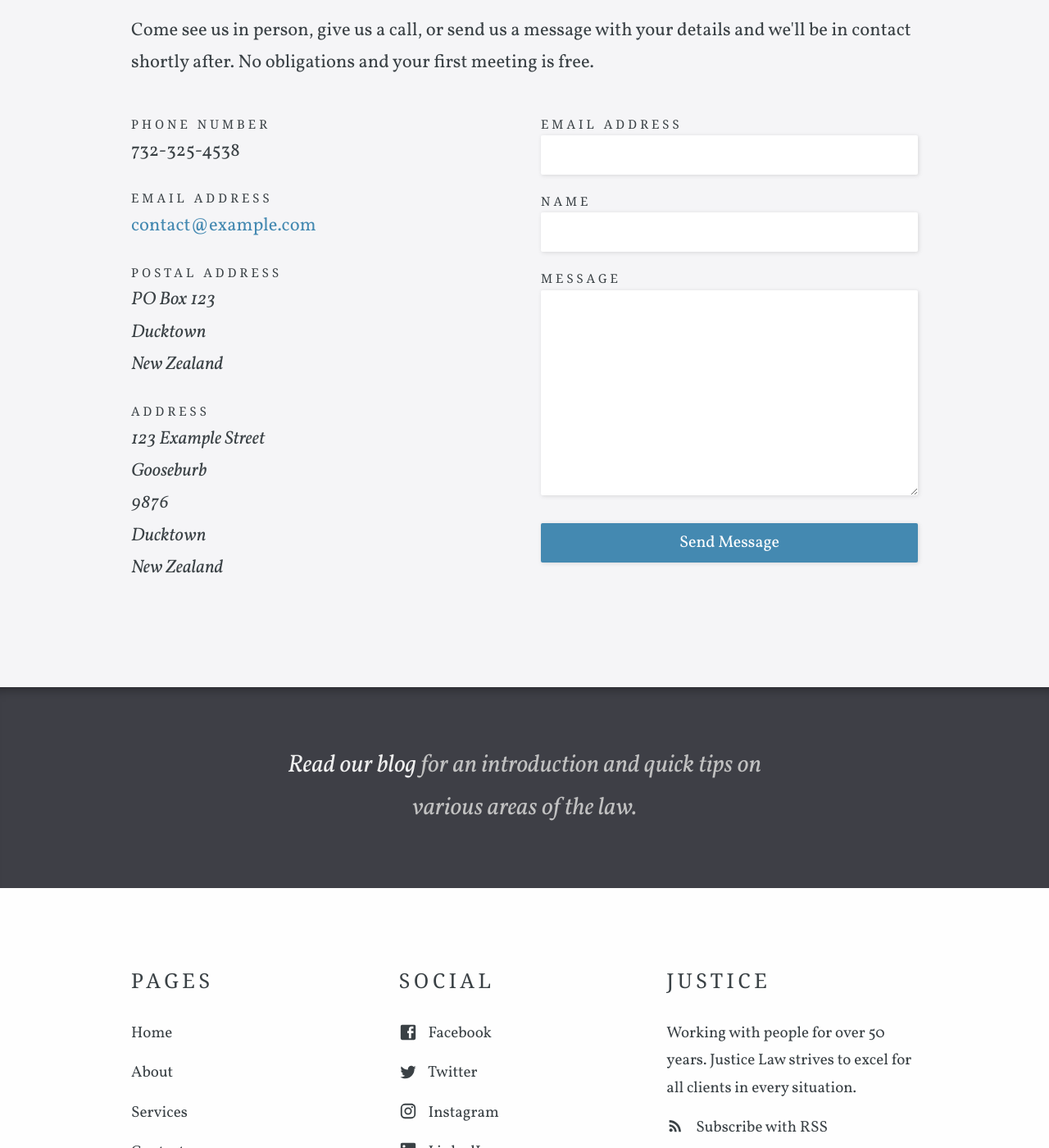
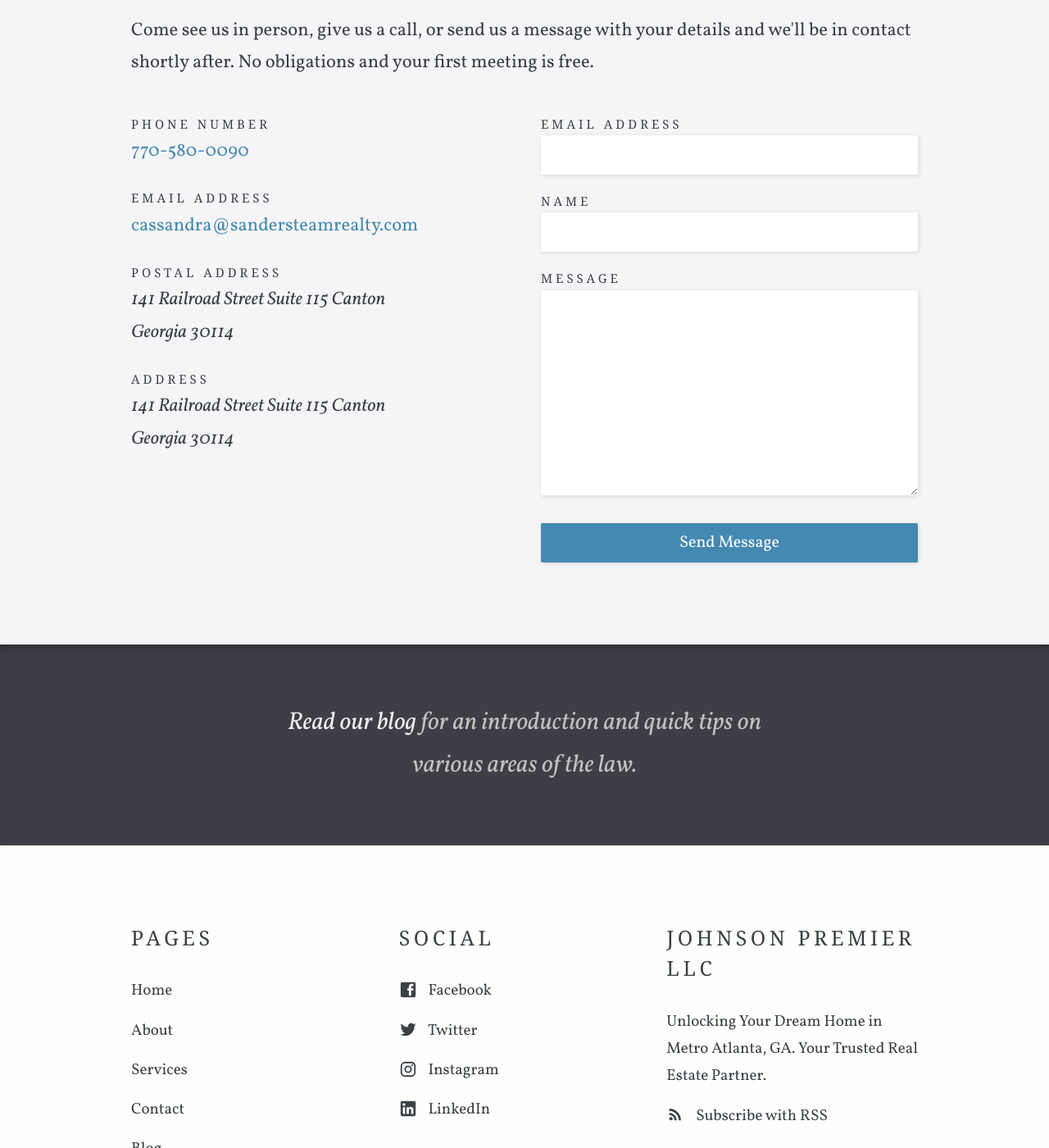
Before and after one commit to johnsonpremierllc/johnsonpremierllc.github.io, a Jekyll site: the page built from contact.html, in a window 1280 px wide and 1400 px high, scrolled down 559 px. Shown: the whole window at 82% size. Built offline with Jekyll 4.4.1, drawn with Linux system fonts in a browser that asks for light colours; some web fonts are replaced; some of the changed text lies outside the part shown.

Commit message:
Updating Contact Page

```diff
--- a/_data/company.yml
+++ b/_data/company.yml
@@ -1,6 +1,6 @@
-title: Justice
-description: Working with people for over 50 years. Justice Law strives to excel for all clients in every situation.
-contact_email_address: contact@example.com
-phone: (03) 123 4567
-address: 123 Example Street, Gooseburb, 9876, Ducktown, New Zealand
-postal_address: PO Box 123, Ducktown, New Zealand
+title: Johnson Premier LLC
+description: Unlocking Your Dream Home in Metro Atlanta, GA. Your Trusted Real Estate Partner.
+contact_email_address: cassandra@sandersteamrealty.com
+phone: 770-580-0090
+address: 141 Railroad Street Suite 115 Canton, Georgia 30114
+postal_address: 141 Railroad Street Suite 115 Canton, Georgia 30114
--- a/contact.html
+++ b/contact.html
@@ -19,13 +19,18 @@ map:
 	<div class="column">
 		<p class="editor-link"><a href="cloudcannon:collections/_data/company.yml" class="btn"><strong>&#9998;</strong> Update Company Details</a></p>
 
-<!--
+		<!--
+		<label>Phone Number</label>
+		<p class="contact-info">732-111-1111</p>
+		-->
+
 		<label>Phone Number</label>
 		<p class="contact-info"><a href="tel:{{ site.data.company.phone }}">{{ site.data.company.phone }}</a></p>
--->
 
-		<label>Phone Number</label>
-		<p class="contact-info">732-325-4538</p>
+		<!--
+		<label>Email Address</label>
+		<p class="contact-info"><a href="mailto:your-email@example.com">your-email@example.com</a></p>
+		-->
 
 		<label>Email Address</label>
 		<p class="contact-info"><a href="mailto:{{ site.data.company.contact_email_address }}">{{ site.data.company.contact_email_address }}</a></p>
```
